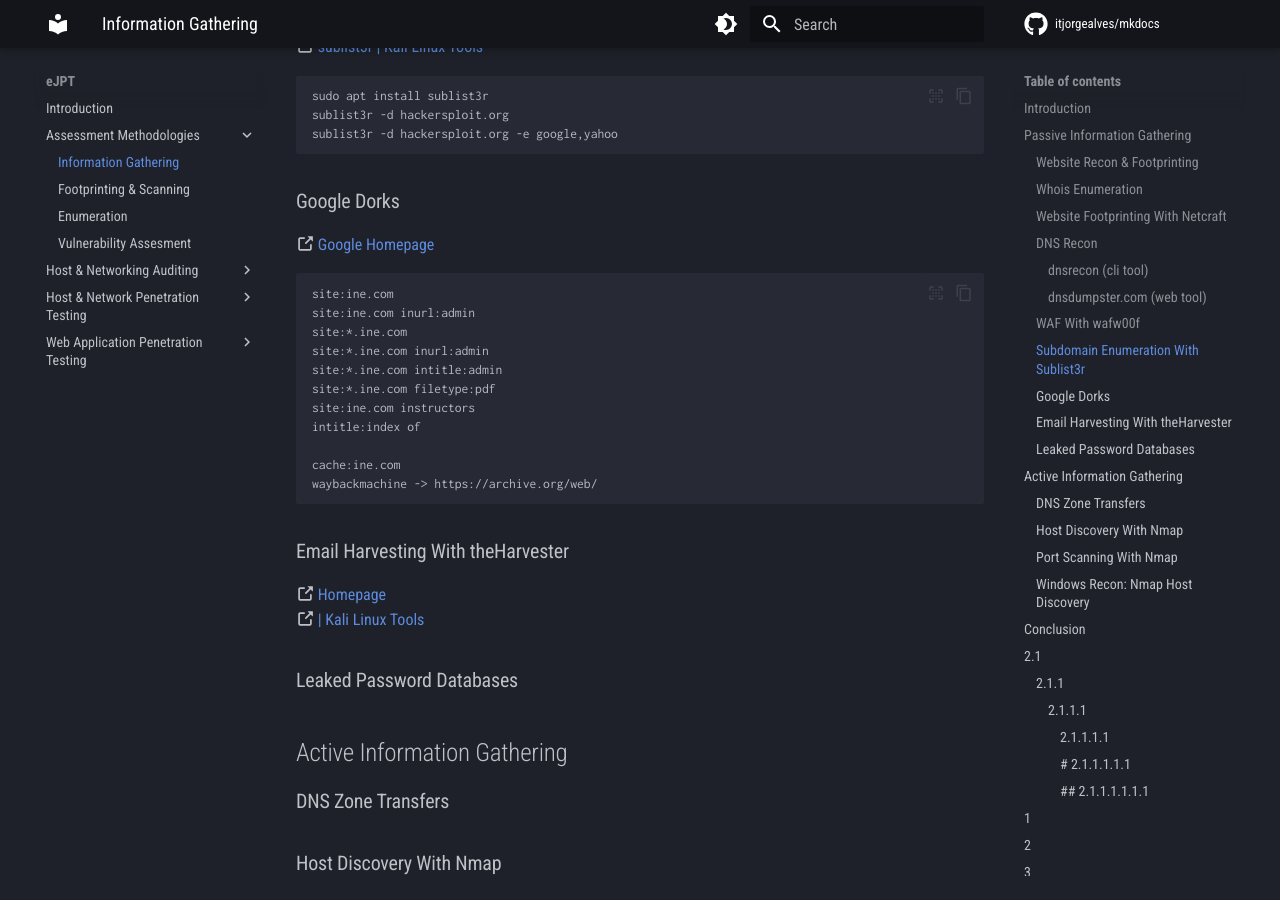
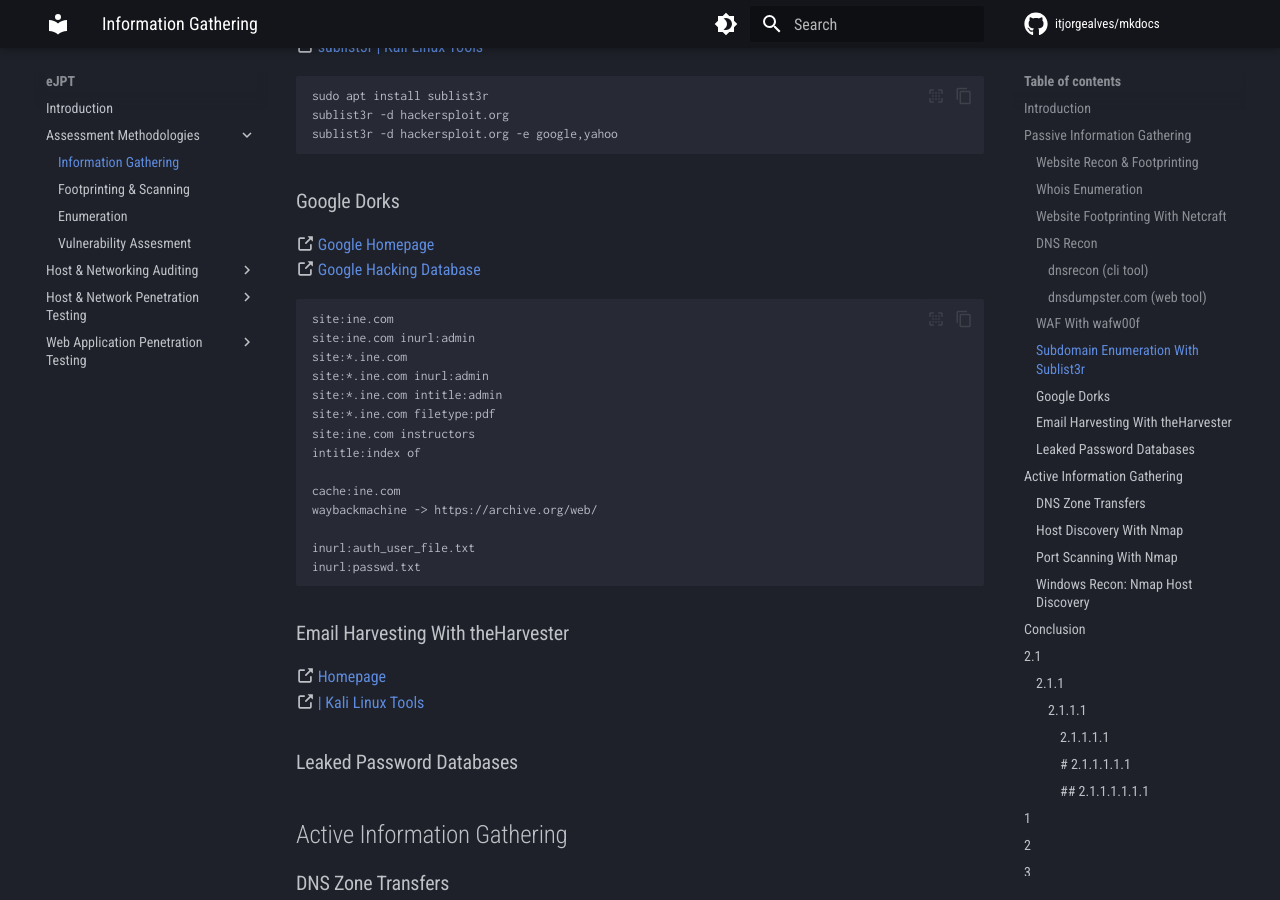
Before and after one commit to itjorgealves/mkdocs, an MkDocs documentation site: the page built from docs/eJPT/S1-Assessment-Methodologies/C1-Information-Gathering/Information-Gathering.md, in a window 1280 px wide and 900 px high, scrolled down 2174 px. Built offline with MkDocs 1.6.1 and Material for MkDocs 9.7.7, drawn with Linux system fonts in a browser that asks for light colours; comment, search, counter and statistics services are not loaded.

Commit message:
Update documentation

````diff
--- a/docs/eJPT/S1-Assessment-Methodologies/C1-Information-Gathering/Information-Gathering.md
+++ b/docs/eJPT/S1-Assessment-Methodologies/C1-Information-Gathering/Information-Gathering.md
@@ -65,6 +65,7 @@ sublist3r -d hackersploit.org -e google,yahoo
 
 ### Google Dorks ###
 :octicons-link-external-16: [Google Homepage](https://www.google.com/)
+:octicons-link-external-16: [Google Hacking Database](https://www.exploit-db.com/google-hackimg-database)
 ```
 site:ine.com
 site:ine.com inurl:admin
@@ -77,6 +78,9 @@ intitle:index of
 
 cache:ine.com
 waybackmachine -> https://archive.org/web/
+
+inurl:auth_user_file.txt
+inurl:passwd.txt
 ```
 
 ### Email Harvesting With theHarvester
````
